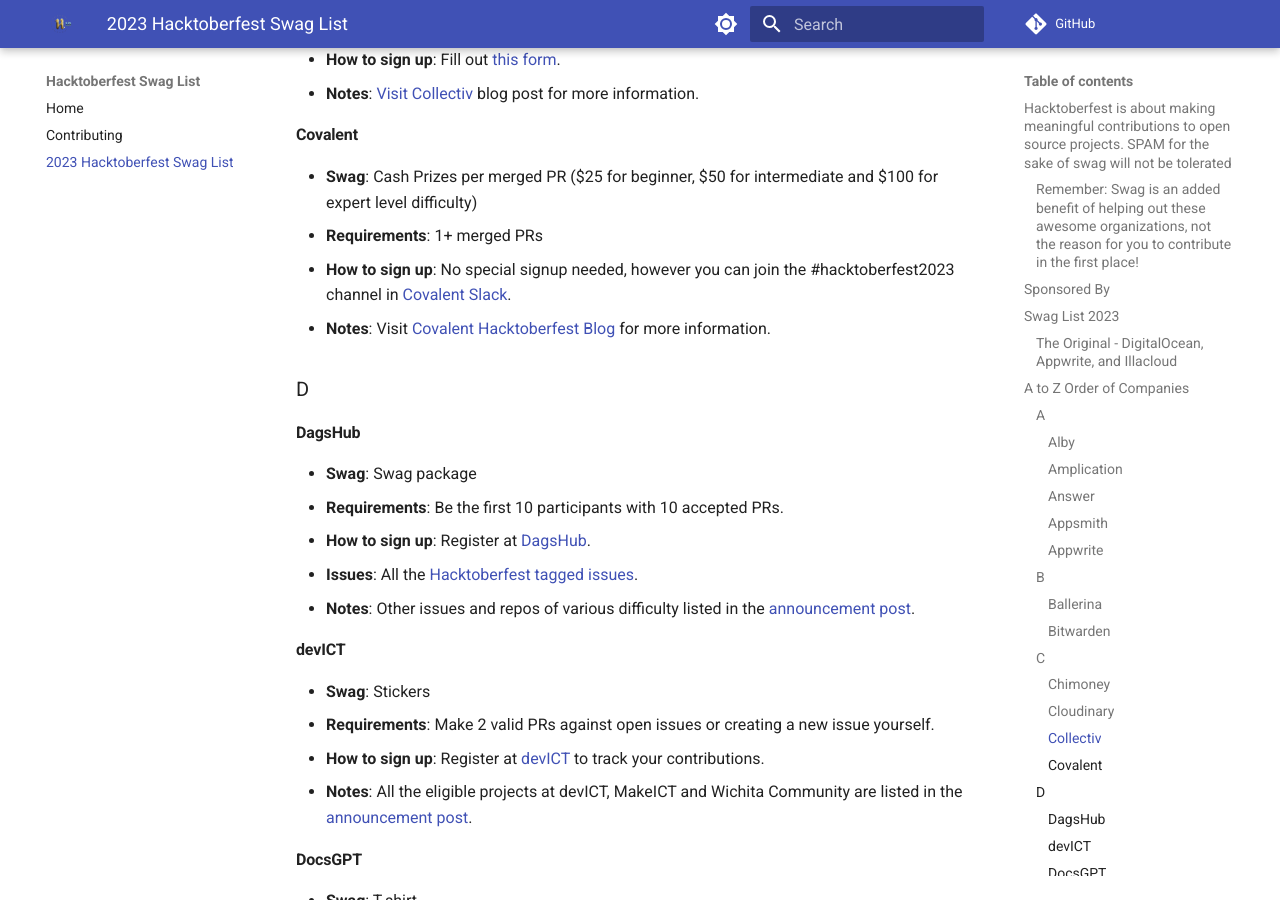
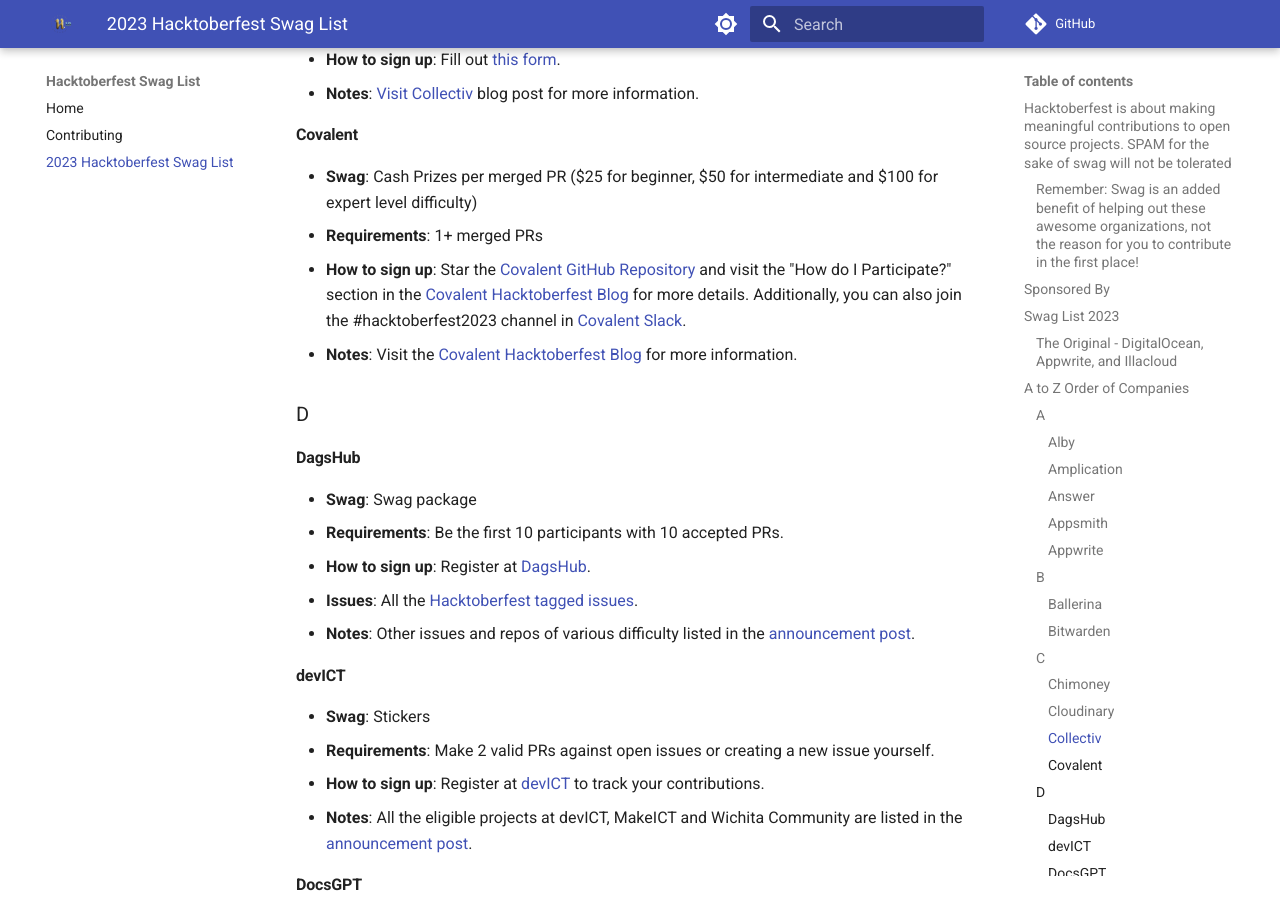
Before and after one commit to crweiner/hacktoberfest-swag-list, an MkDocs documentation site: the page built from docs/list.md, in a window 1280 px wide and 900 px high, scrolled down 4277 px. Built offline with MkDocs 1.6.1 and Material for MkDocs 9.7.7, drawn with Linux system fonts in a browser that asks for light colours; plug-ins that fetch from the network failed and are left out; comment, search, counter and statistics services are not loaded.

Commit message:
Add participation details

```diff
--- a/docs/list.md
+++ b/docs/list.md
@@ -139,8 +139,8 @@
 
 - **Swag**: Cash Prizes per merged PR ($25 for beginner, $50 for intermediate and $100 for expert level difficulty)
 - **Requirements**: 1+ merged PRs
-- **How to sign up**: No special signup needed, however you can join the #hacktoberfest2023 channel in [Covalent Slack](https://covalentworkflows.slack.com/join/shared_invite/zt-1ew7f2rfk-dKSXVQmRniu5mQW4Z_eQuw#/).
-- **Notes**: Visit [Covalent Hacktoberfest Blog](https://www.covalent.xyz/covalent-x-hacktoberfest-2023/) for more information.
+- **How to sign up**: Star the [Covalent GitHub Repository](https://github.com/AgnostiqHQ/covalent) and visit the "How do I Participate?" section in the [Covalent Hacktoberfest Blog](https://www.covalent.xyz/covalent-x-hacktoberfest-2023/) for more details. Additionally, you can also join the #hacktoberfest2023 channel in [Covalent Slack](https://covalentworkflows.slack.com/join/shared_invite/zt-1ew7f2rfk-dKSXVQmRniu5mQW4Z_eQuw#/).
+- **Notes**: Visit the [Covalent Hacktoberfest Blog](https://www.covalent.xyz/covalent-x-hacktoberfest-2023/) for more information.
 
 ### D
 
```
